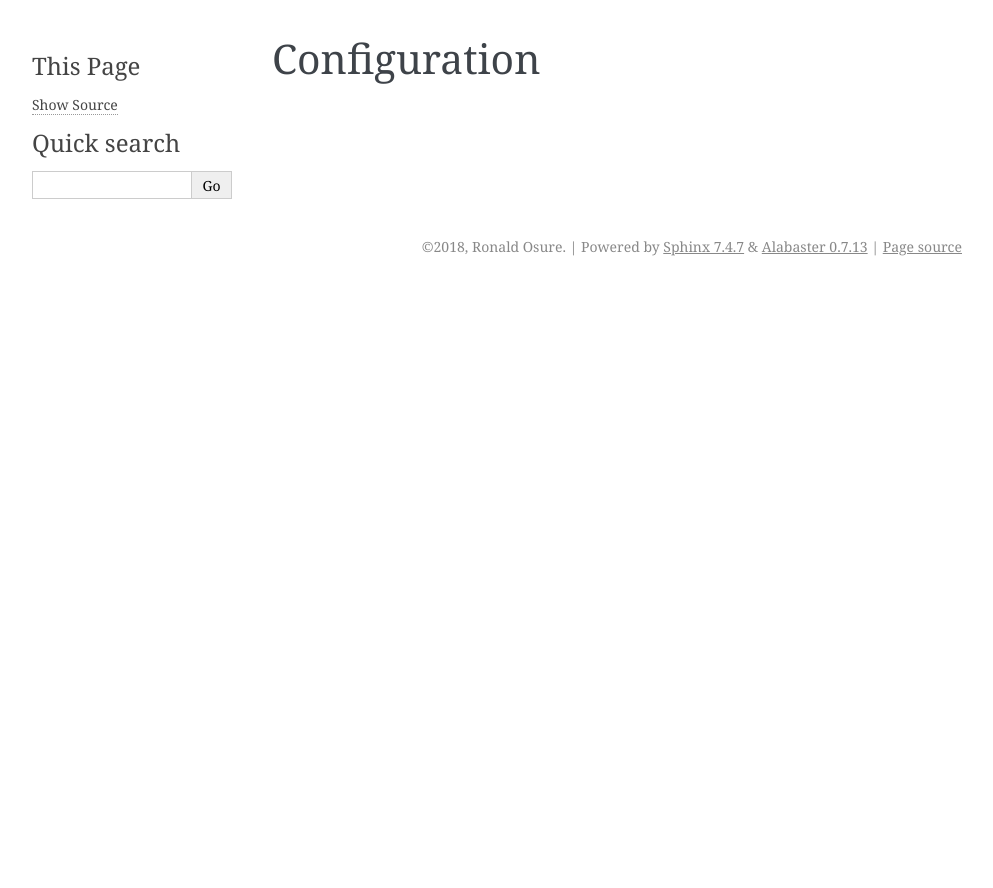
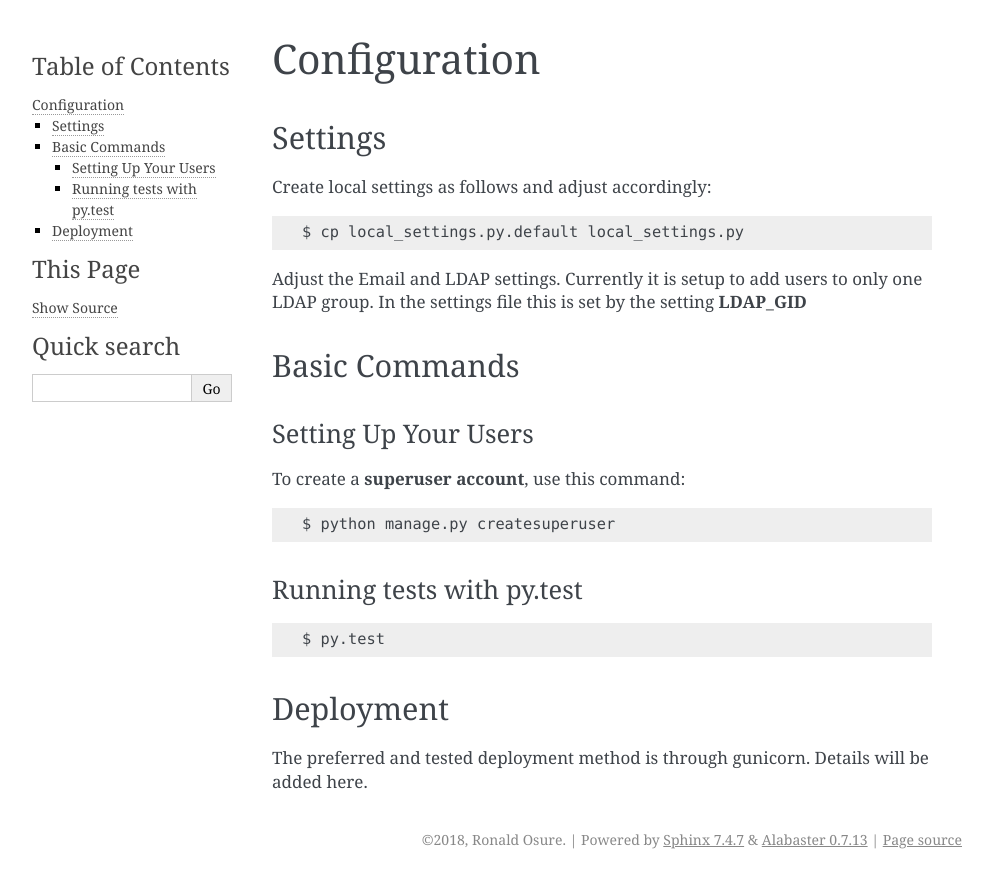
Before and after one commit to KENET-KE/django-ldap-user-registration, a Sphinx documentation site: the page built from docs/configuration.rst, in a window 1280 px wide. Shown: the top 888 px of the page, without its empty margins (148-1141 px from the left). Built offline with Sphinx 7.4.7, drawn with Linux system fonts in a browser that asks for light colours.

Commit message:
docs update

```diff
--- a/docs/configuration.rst
+++ b/docs/configuration.rst
@@ -1,2 +1,40 @@
 Configuration
 =============
+
+Settings
+--------
+
+Create local settings as follows and adjust accordingly:
+
+::
+
+   $ cp local_settings.py.default local_settings.py
+
+Adjust the Email and LDAP settings. Currently it is setup to add users
+to only one LDAP group. In the settings file this is set by the setting
+**LDAP_GID**
+
+Basic Commands
+--------------
+
+Setting Up Your Users
+~~~~~~~~~~~~~~~~~~~~~
+
+To create a **superuser account**, use this command:
+
+::
+
+   $ python manage.py createsuperuser
+
+Running tests with py.test
+~~~~~~~~~~~~~~~~~~~~~~~~~~
+
+::
+
+     $ py.test
+
+Deployment
+----------
+
+The preferred and tested deployment method is through gunicorn. Details
+will be added here.
```
Also changed, not shown: README.rst (+12 -40 lines).
